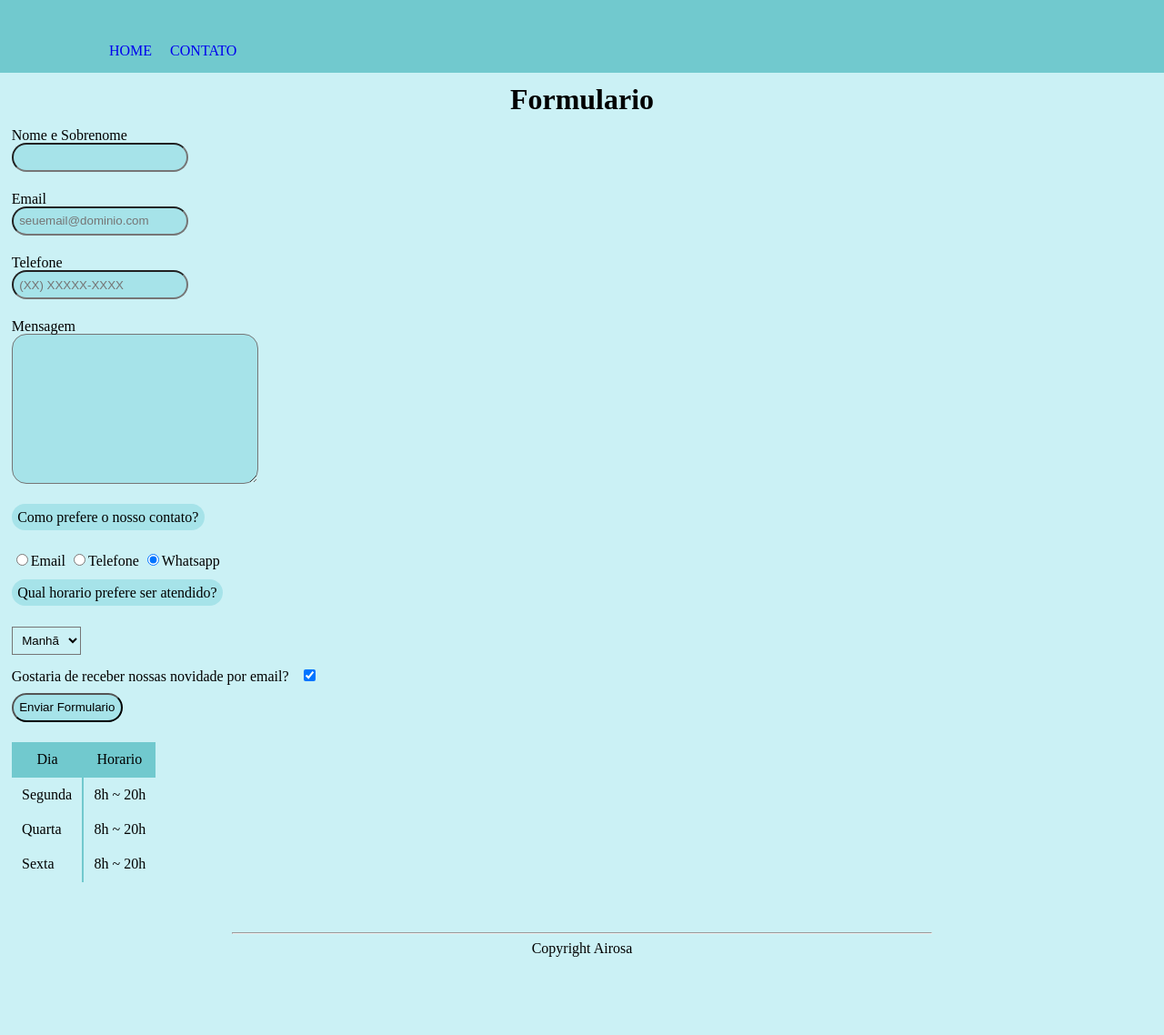
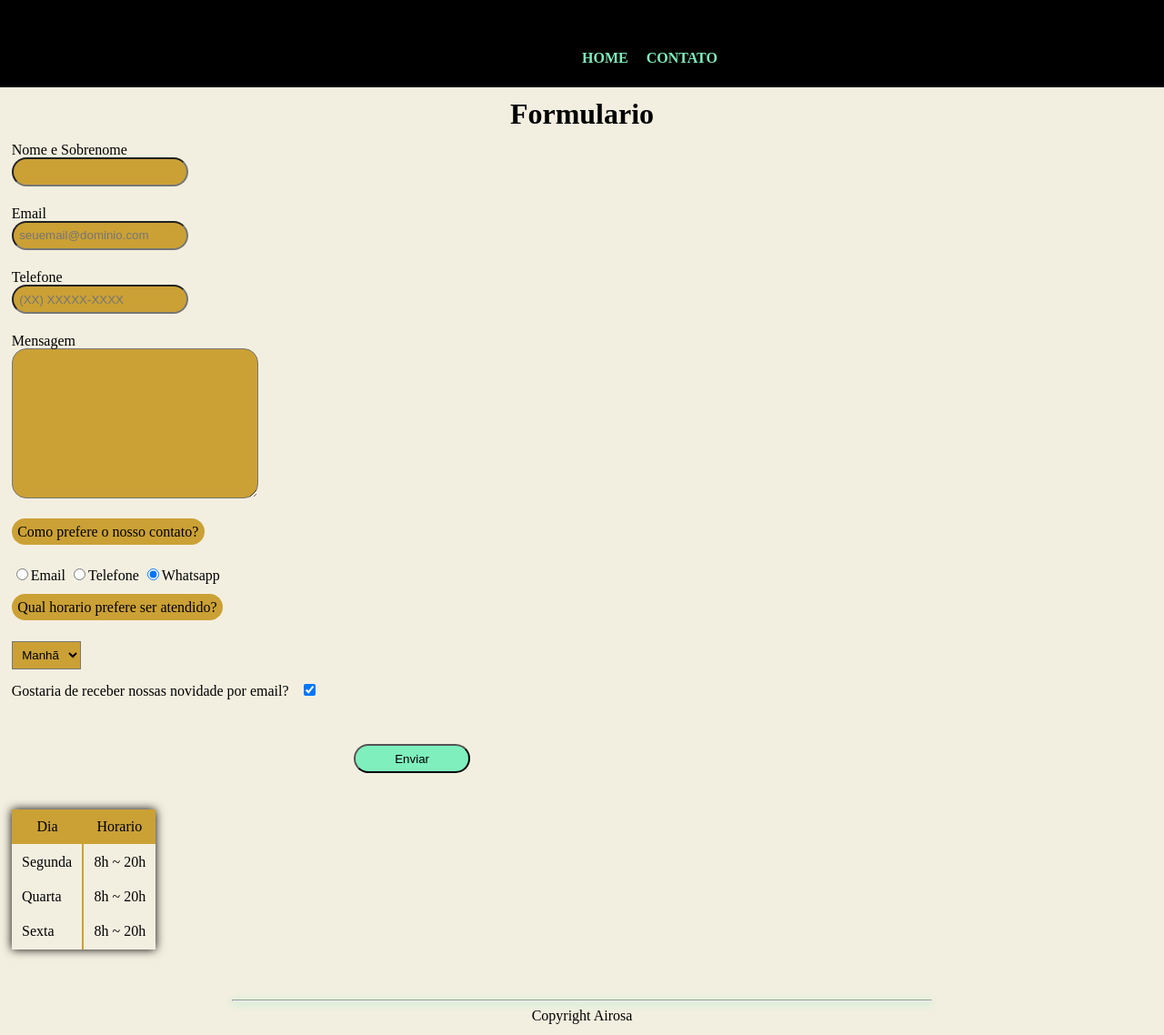
Before and after one commit to airosa32/Flask, a Flask app: page /contato in a window 1280 px wide. Shown: the whole page at 91% size. Before the commit the page ends 1052 px from the top, so only its background shows below. Run offline with Flask 2, Linux system fonts and the light colour scheme; parts of the project's set-up code (start-up, migrations or seed data) failed here and were passed over.

Commit message:
atualização

```diff
--- a/app/static/estilos/280_pixel/style_contato_280px.css
+++ b/app/static/estilos/280_pixel/style_contato_280px.css
@@ -26,22 +26,29 @@
 
 #contato form #opcoes {
     padding: 0.4rem;
-    background-color: var(--cor-1);
+    background-color: var(--cor-2);
 }
+
+#contato table {
+    box-shadow: 0 0 10px black;
+}
+
 #contato table thead th {
     padding: 0.7rem;
-    background-color: var(--cor-3);
+    background-color: var(--cor-2);
 }
 
 #contato table td {
     padding: 0.7rem;
-    background-color: var(--cor-1);
 }
 
 #contato table .esquerda {
-    border-right: 2px var(--cor-3) solid;
+    border-right: 2px var(--cor-2) solid;
 }
 
 #contato #enviar {
-
+    margin: 2.5rem 30%;
+    width: 8rem;
+    height: 2rem;
+    background-color: var(--cor-1);
 }
--- a/app/static/estilos/style.css
+++ b/app/static/estilos/style.css
@@ -1,38 +1,49 @@
 :root {
-    --cor-do-fundo: #E3FDFD;
-    --cor-1: #CBF1F5;
-    --cor-2: #A6E3E9;
-    --cor-3: #71C9CE;
-    --cor-preta: #000;
+    --cor-do-fundo: #f3efe0;
+    --cor-1: #7fefbd;
+    --cor-2: #cba135;
+    --cor-3: #000;
 }
  @media (min-width: 200px) {
     body {
-        background-color: var(--cor-1);
+        background-color: var(--cor-do-fundo);
     }
 
     header {
-        height: 5rem;
+        height: 6rem;
         background-color: var(--cor-3);
     }
 
     header nav {
         position: relative;
-        top: 3rem;
-        left: 7.5rem;
+        top: 3.5rem;
+        left: 50%;
     }
 
     header nav, ul, li {
         display: inline;
     }
 
-    header a {
+    header nav a {
         margin-right: 1rem;
+        color: var(--cor-1);
+        font-weight: bold;
         text-decoration: none;
         text-transform: uppercase;
     }
 
+    header nav a:hover {
+        transition: 0.5s;
+        color: var(--cor-2);
+        text-shadow:
+        0 0 8px var(--cor-2),
+        0 0 16px var(--cor-2),
+        0 0 32px var(--cor-2);
+    }
+
     hr {
         width: 60%;
+        box-shadow: 0 2px 10px var(--cor-1);
     }
 
     address {
--- a/app/templates/contato.html
+++ b/app/templates/contato.html
@@ -6,12 +6,12 @@
     <h1>Formulario</h1>
 
     <form action="">
-        <label for="nome_sobrenome">Nome e Sobrenome<input name="nome_sobrenome" type="text" id="nome_sobrenome" class="input_padrao" required></label>
+        <label for="nome_sobrenome">Nome e Sobrenome<input name="nome_sobrenome" type="text" class="input_padrao" pattern="[a-zA-Z]+ [a-zA-Z]+$" minlength="5" maxlength="40" required></label>
 
-        <label for="email">Email<input name="email" type="email" id="email" class="input_padrao" required
+        <label for="email">Email<input name="email" type="email" class="input_padrao" required
             placeholder="seuemail@dominio.com"></label>
 
-        <label for="telefone">Telefone<input name="telefone" type="tel" id="telefone" class="input_padrao" required
+        <label for="telefone">Telefone<input name="telefone" type="tel" class="input_padrao" pattern="[0-9]{11}" required
             placeholder="(XX) XXXXX-XXXX"></label>
 
         <label for="mensagem">Mensagem<textarea name="mensagem" class="input_padrao" cols="30" rows="10" class="input-padrao" required></textarea></label>
@@ -41,7 +41,7 @@
 
         <label for="">Gostaria de receber nossas novidade por email? &ensp;<input name="confirma_envio_email" type="checkbox" id="checkbox" checked></label>
 
-        <input type="submit" value="Enviar Formulario" id="enviar" class="input_padrao">
+        <input type="submit" value="Enviar" id="enviar" class="input_padrao">
     </form>
 
     <table>
```
